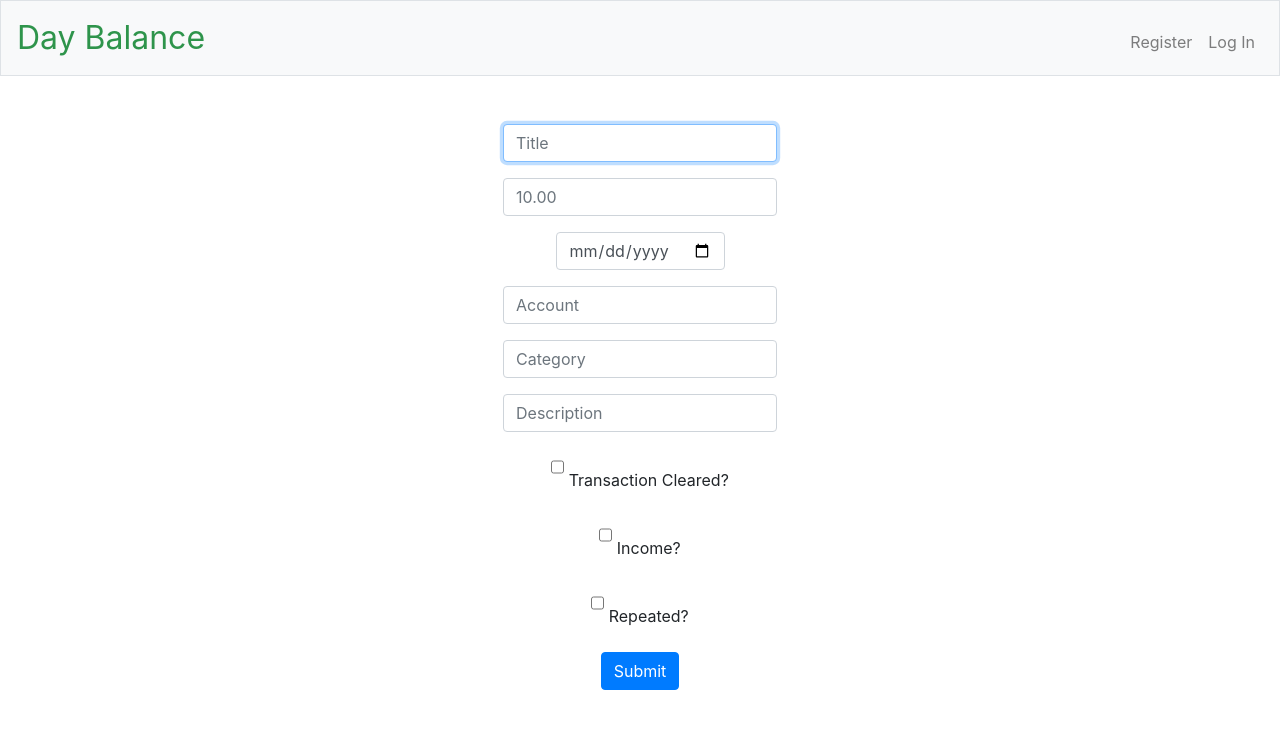
After one commit to ProgrammingAway/DayBalance, a Flask app: template templates/transaction.html in a window 1280 px wide. The commit adds this page. Shown: the top 729 px of the page. Run offline with Flask 2, Linux system fonts and the light colour scheme; the template is opened without the code that fills it, so the values that code supplies are empty; parts of the project's set-up code (start-up, migrations or seed data) failed here and were passed over; some libraries are stand-ins or nearby versions.

```diff
--- a/static/styles.css
+++ b/static/styles.css
@@ -139,3 +139,16 @@ main img
     color: #777774;
     padding: 3px;
 }
+
+ul.transactions li {
+    background-color: #444;
+    color: #FEFEFE;
+    margin-bottom: 1px;
+    padding: 1px 4px 2px 2px;
+    cursor: pointer;
+    border-radius: 2px;
+}
+
+.transaction.greyed {
+    background-color:#B8B8B8 !important;
+}
--- /dev/null
+++ b/templates/transaction.html
@@ -0,0 +1,42 @@
+{% extends "layout.html" %}
+
+{% block title %}
+    Add Transaction
+{% endblock %}
+
+{% block main %}
+    <form action="/add" method="post">
+        <div class="form-group">
+            <input autofocus class="form-control" name="title" placeholder="Title" type="text">
+        </div>
+        <div class="form-group">
+            <input class="form-control" name="amount" placeholder="10.00" type="number" min="1" step="any">
+        </div>
+        <div class="form-group">
+            <input class="form-control" name="date" placeholder="Date" type="date">
+        </div>
+        <div class="form-group">
+            <input class="form-control" name="account" placeholder="Account" type="text">
+        </div>
+        <div class="form-group">
+            <input class="form-control" name="category" placeholder="Category" type="text">
+        </div>
+        <div class="form-group">
+            <input class="form-control" name="description" placeholder="Description" type="text">
+        </div>
+        <div class="form-group">
+            <input class="form-control" name="cleared" type="checkbox" value="Cleared">
+            <label for="cleared"> Transaction Cleared?</label><br>
+        </div>
+        <div class="form-group">
+            <input class="form-control" name="income" type="checkbox" value="Income">
+            <label for="income"> Income?</label><br>
+        </div>
+        <div class="form-group">
+            <input class="form-control" name="repeat" type="checkbox" value="Repeat">
+            <label for="repeat"> Repeated?</label><br>
+        </div>
+
+        <button class="btn btn-primary" type="submit">Submit</button>
+    </form>
+{% endblock %}
```
Also changed, not shown: app.py (+75 -28 lines), templates/index.html (+6 -7 lines), daybalance.db (added).
